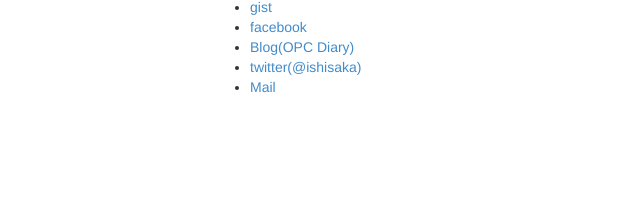
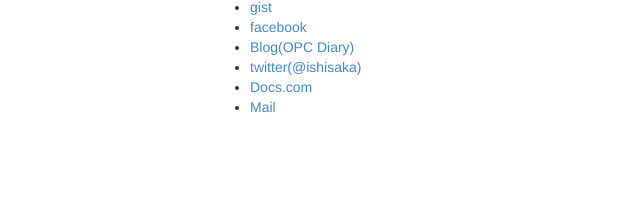
Before and after one commit to ishisaka/ishisaka.github.com, a plain HTML site: page index.html in a window 1280 px wide. Shown: the part 451-658 px from the top of the page, 640-1280 px from the left. Drawn offline with nearby package versions, Linux system fonts and the light colour scheme.

Commit message:
Docsへのリンクを追加
Docs.comへのリンクを追加

```diff
--- a/index.html
+++ b/index.html
@@ -105,6 +105,7 @@
                     <li><a href="http://www.facebook.com/tadahiro.ishisaka">facebook</a></li>
                     <li><a href="http://opcdiary.net/">Blog(OPC Diary)</a></li>
                     <li><a href="http://twitter.com/ishisaka">twitter(@ishisaka)</a></li>
+                    <li><a href="https://docs.com/ishisaka-tadahi">Docs.com</a></li>
                     <li><a href="mailto:tadahiro@isisaka.com">Mail</a></li>
                 </ul>
                 <!--
```
